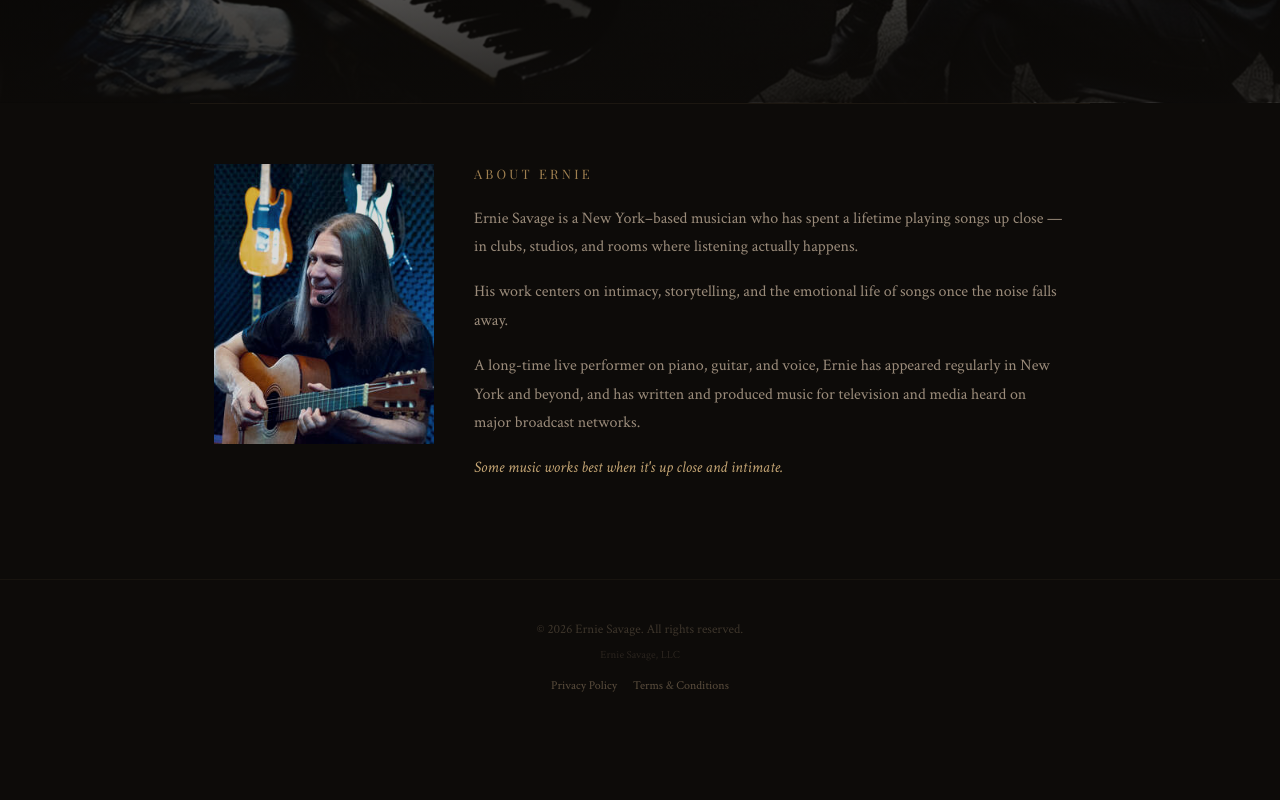
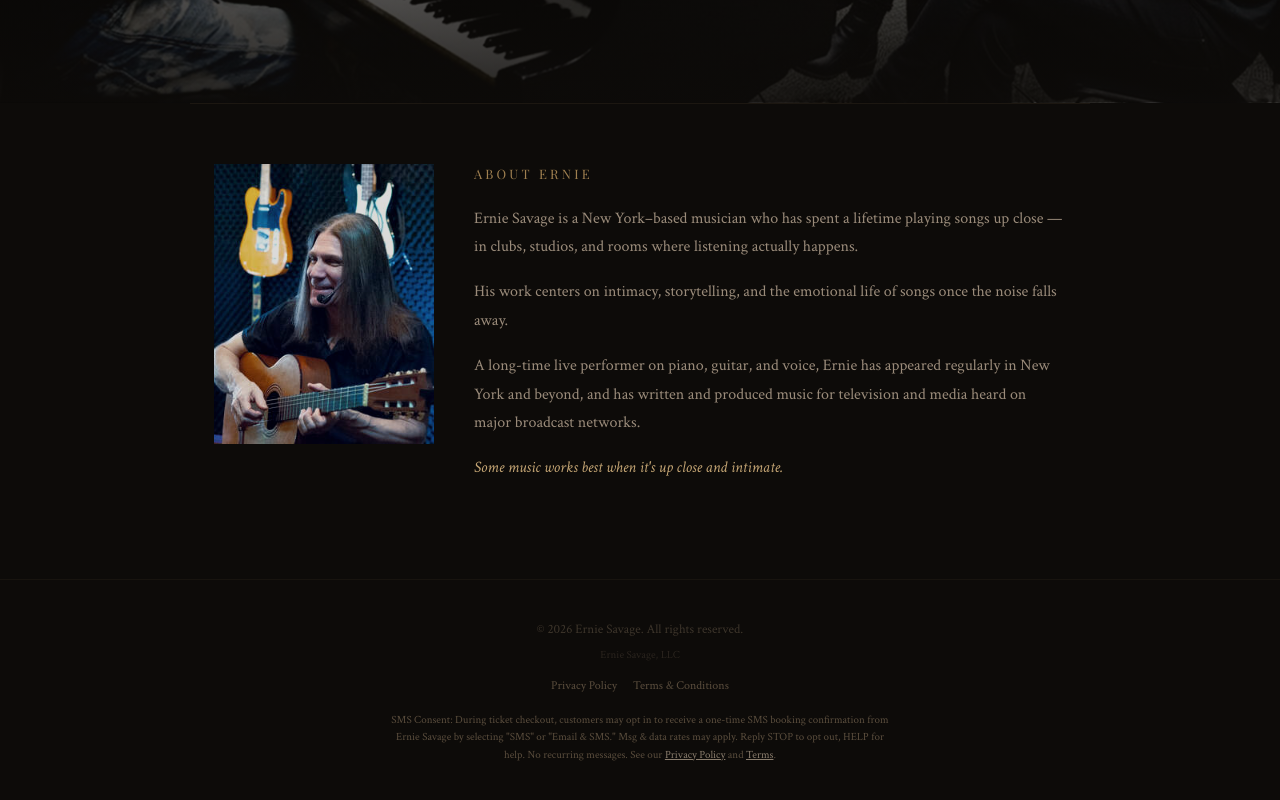
Before and after one commit to erniesavage/ernie-savage-booking, a Next.js app: page / in a window 1280 px wide. Shown: the part 3147-3947 px from the top of the page. Before the commit the page ends 3883 px from the top, so only its background shows below. Built offline with nearby package versions, Linux system fonts and the light colour scheme; a web font is replaced by a local one.

Commit message:
Add SMS consent to site-wide footer for A2P review

```diff
--- a/src/app/layout.tsx
+++ b/src/app/layout.tsx
@@ -67,6 +67,9 @@ export default function RootLayout({ children }: { children: React.ReactNode })
             <Link href="/privacy" style={{ color: '#5a4d3d', textDecoration: 'none', marginRight: '16px' }}>Privacy Policy</Link>
             <Link href="/terms" style={{ color: '#5a4d3d', textDecoration: 'none' }}>Terms &amp; Conditions</Link>
           </p>
+          <p style={{ marginTop: '16px', fontSize: '11px', color: '#5a4d3d', maxWidth: '500px', margin: '16px auto 0', lineHeight: 1.6, textAlign: 'center' }}>
+            SMS Consent: During ticket checkout, customers may opt in to receive a one-time SMS booking confirmation from Ernie Savage by selecting &quot;SMS&quot; or &quot;Email &amp; SMS.&quot; Msg &amp; data rates may apply. Reply STOP to opt out, HELP for help. No recurring messages. See our <Link href="/privacy" style={{ color: '#8a7d6d', textDecoration: 'underline' }}>Privacy Policy</Link> and <Link href="/terms" style={{ color: '#8a7d6d', textDecoration: 'underline' }}>Terms</Link>.
+          </p>
         </footer>
       </body>
     </html>
```
